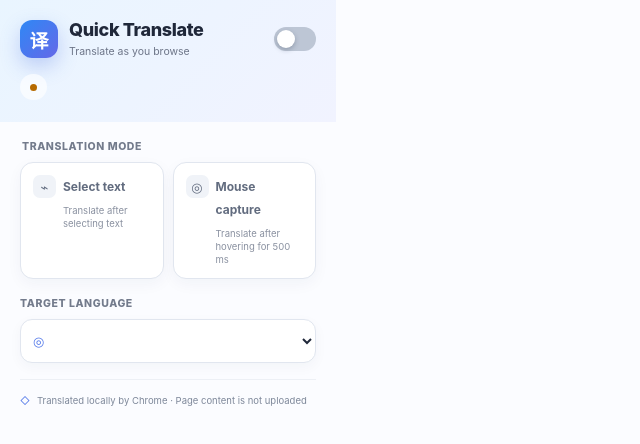
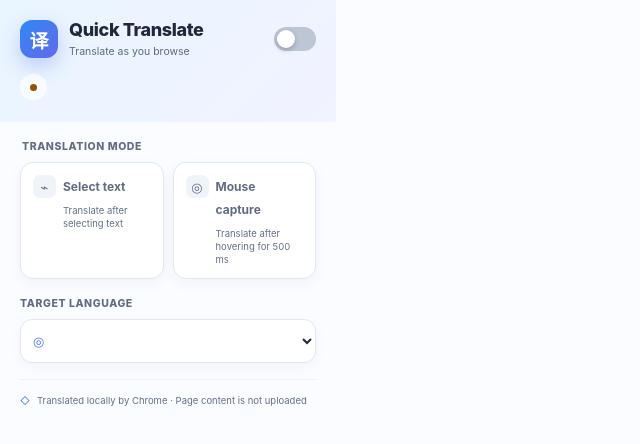
Before and after one commit to BrightKing95/google_lang_trans, a website with bundled scripts: page src/popup/index.html in a window 1280 px wide. Shown: the full height of the page, 0-640 px from the left. Built offline with nearby package versions, Linux system fonts and the light colour scheme.

Commit message:
fix: improve popup text contrast

```diff
--- a/src/popup/popup.css
+++ b/src/popup/popup.css
@@ -8,12 +8,15 @@
   --surface: #fbfcff;
   --surface-raised: #ffffff;
   --text: #20283a;
-  --muted: #737b8c;
-  --subtle: #8a91a0;
+  --tagline: #5f697d;
+  --mode-text: #626c7f;
+  --muted: #626d80;
+  --subtle: #657084;
+  --privacy: #657084;
   --border: #e1e6ef;
   --focus: #2f78ed;
-  --ready: #1d8f59;
-  --warning: #b66a00;
+  --ready: #157348;
+  --warning: #925300;
   --danger: #b3261e;
 }
 
@@ -83,7 +86,7 @@ h1 {
 
 .tagline {
   margin: 4px 0 0;
-  color: #6d7588;
+  color: var(--tagline);
   font-size: 10.5px;
 }
 
@@ -215,7 +218,7 @@ legend,
   border-radius: 13px;
   background: var(--surface-raised);
   box-shadow: 0 5px 15px rgba(34, 51, 84, 0.045);
-  color: #626c7f;
+  color: var(--mode-text);
   cursor: pointer;
 }
 
@@ -321,7 +324,7 @@ select:disabled {
   margin: 16px 0 0;
   padding-top: 14px;
   border-top: 1px solid #edf0f5;
-  color: #7e889a;
+  color: var(--privacy);
   font-size: 9.5px;
   line-height: 1.45;
 }
@@ -350,8 +353,11 @@ select:disabled {
     --surface: #1d2533;
     --surface-raised: #252e3e;
     --text: #ecf1fa;
-    --muted: #9ba7b9;
-    --subtle: #8996a9;
+    --tagline: #bdc8d8;
+    --mode-text: #b9c5d6;
+    --muted: #aeb9ca;
+    --subtle: #aab7c9;
+    --privacy: #aab7c9;
     --border: #3a4558;
     --focus: #8eb0ff;
     --ready: #8be4b5;
@@ -361,10 +367,6 @@ select:disabled {
 
   .hero {
     background: linear-gradient(135deg, #243b59, #2e3154);
-  }
-
-  .tagline {
-    color: #aeb9ca;
   }
 
   #status {
@@ -386,7 +388,6 @@ select:disabled {
 
   .privacy-note {
     border-top-color: #303a4b;
-    color: #96a3b6;
   }
 }
 
```
Also changed, not shown: tests/popup/popup.test.ts (+74 -0 lines), docs/superpowers/plans/2026-08-30-popup-visual-refresh.md (line endings or trailing spaces), docs/superpowers/specs/2026-08-30-popup-visual-refresh-design.md (line endings or trailing spaces).
